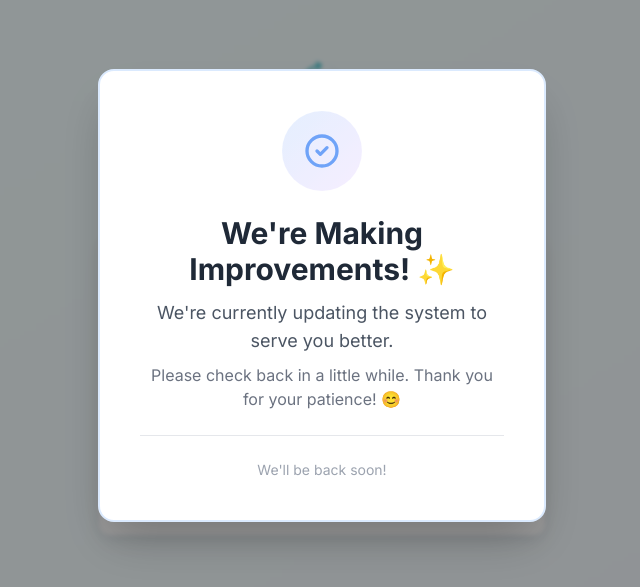
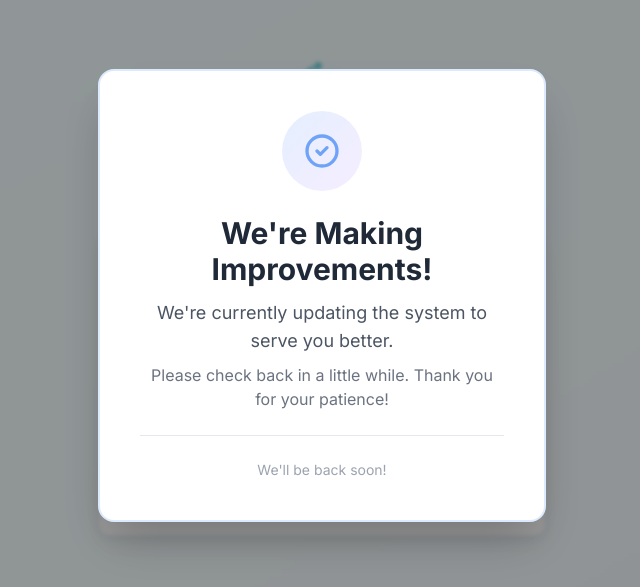
Before and after one commit to goldstein18/centpos, a React (Create React App) app: page /login in a window 1280 px wide. Shown: the part 105-692 px from the top of the page, without its empty margins (318-958 px from the left). Built offline with nearby package versions, Linux system fonts and the light colour scheme.

Commit message:
remove emojis

```diff
--- a/src/components/Login.tsx
+++ b/src/components/Login.tsx
@@ -229,9 +229,9 @@ const Login: React.FC<LoginProps> = ({ onLogin }) => {
                 <path strokeLinecap="round" strokeLinejoin="round" strokeWidth={2} d="M9 12l2 2 4-4m6 2a9 9 0 11-18 0 9 9 0 0118 0z" />
               </svg>
             </div>
-            <h2 className="text-3xl font-bold text-gray-800 mb-3">We're Making Improvements! ✨</h2>
+            <h2 className="text-3xl font-bold text-gray-800 mb-3">We're Making Improvements!</h2>
             <p className="text-lg text-gray-600 mb-2">We're currently updating the system to serve you better.</p>
-            <p className="text-base text-gray-500">Please check back in a little while. Thank you for your patience! 😊</p>
+            <p className="text-base text-gray-500">Please check back in a little while. Thank you for your patience!</p>
           </div>
           <div className="mt-6 pt-6 border-t border-gray-200">
             <p className="text-sm text-gray-400">We'll be back soon!</p>
```
